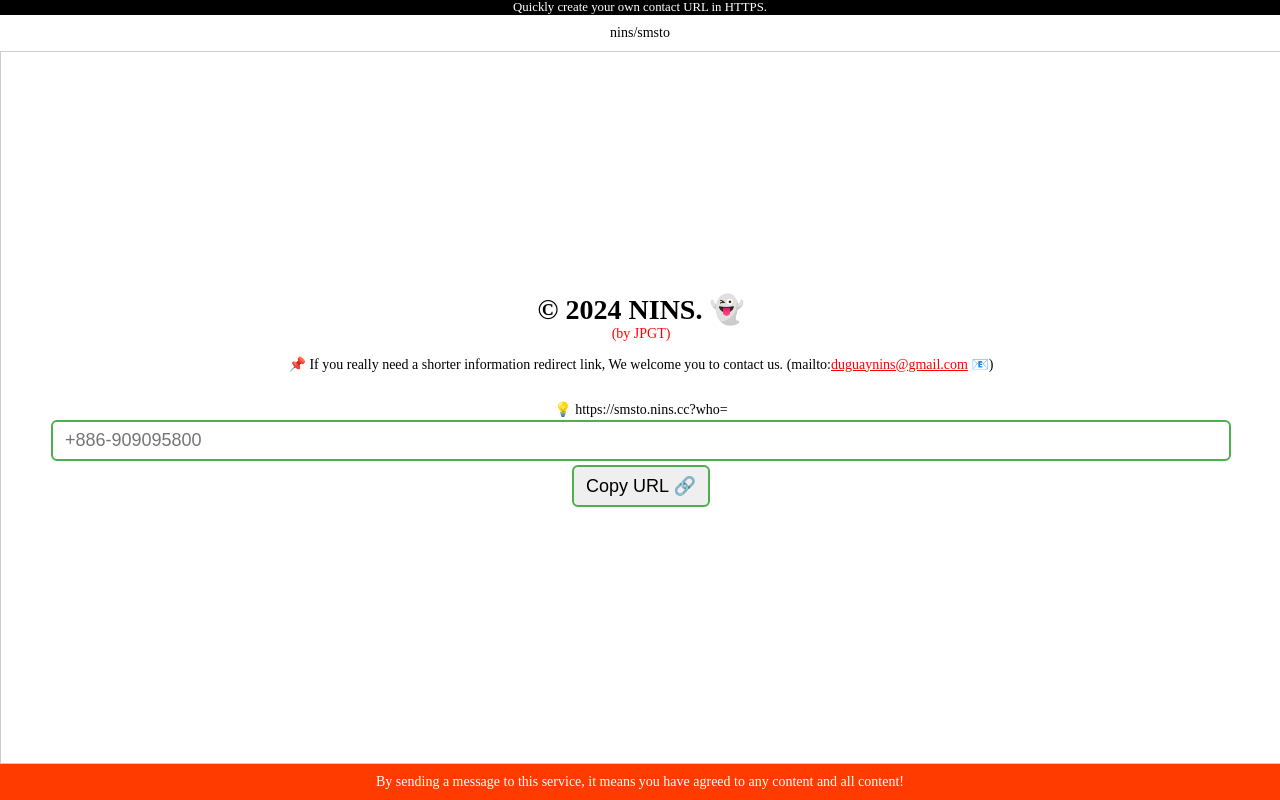
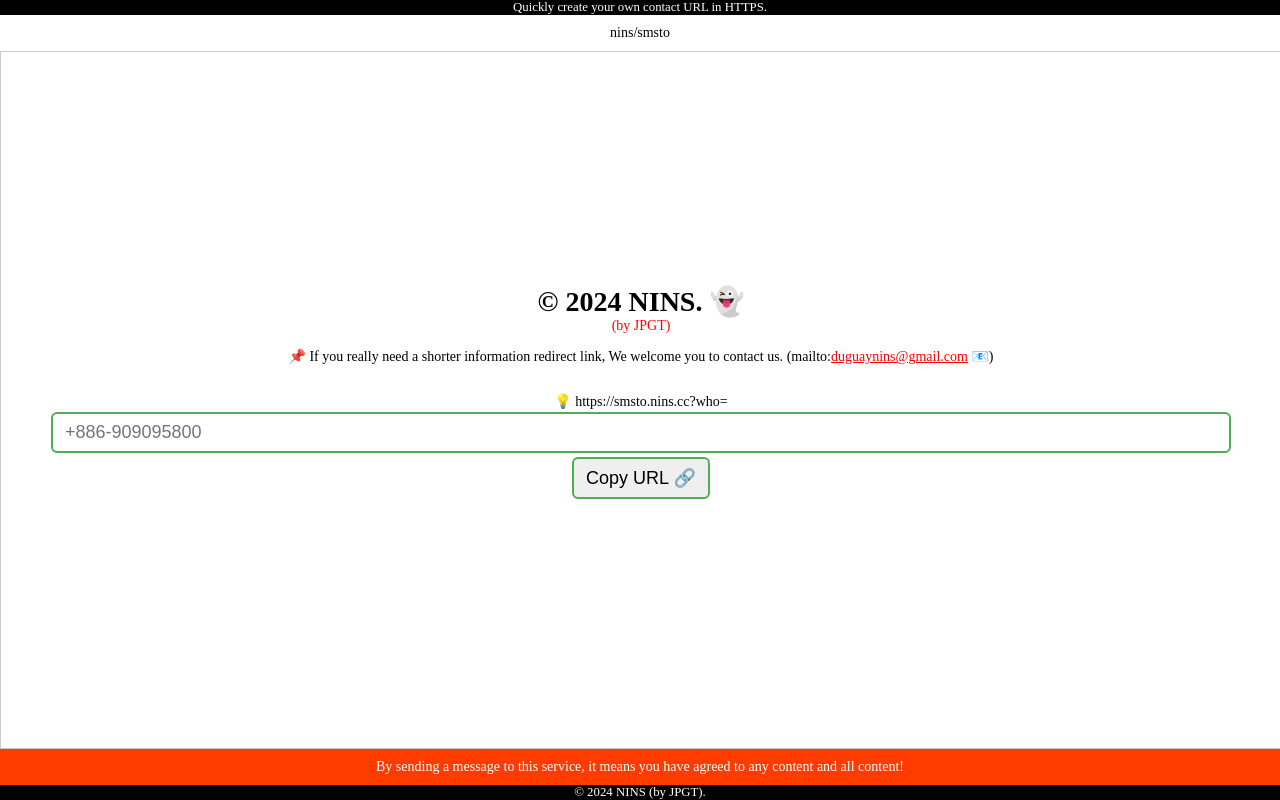
Before and after one commit to duguaynins/smsto, a plain HTML site: page index.html in a window 1280 px wide. Drawn offline with Linux system fonts and the light colour scheme.

Commit message:
Update index.html

```diff
--- a/index.html
+++ b/index.html
@@ -260,6 +260,7 @@
           <div style="margin: 10px;" onclick="document.getElementById('DialogTool').showModal()">
           By sending a message to this service, it means you have agreed to any content and all content!
           </div></div>
+          <span style="background-color: black; color: white; font-size: max(1vh,1vw);" translate="no">© 2024 NINS (by JPGT).</span>
     </div>
 
     <!-- 放置你原有的布局 -->
```
